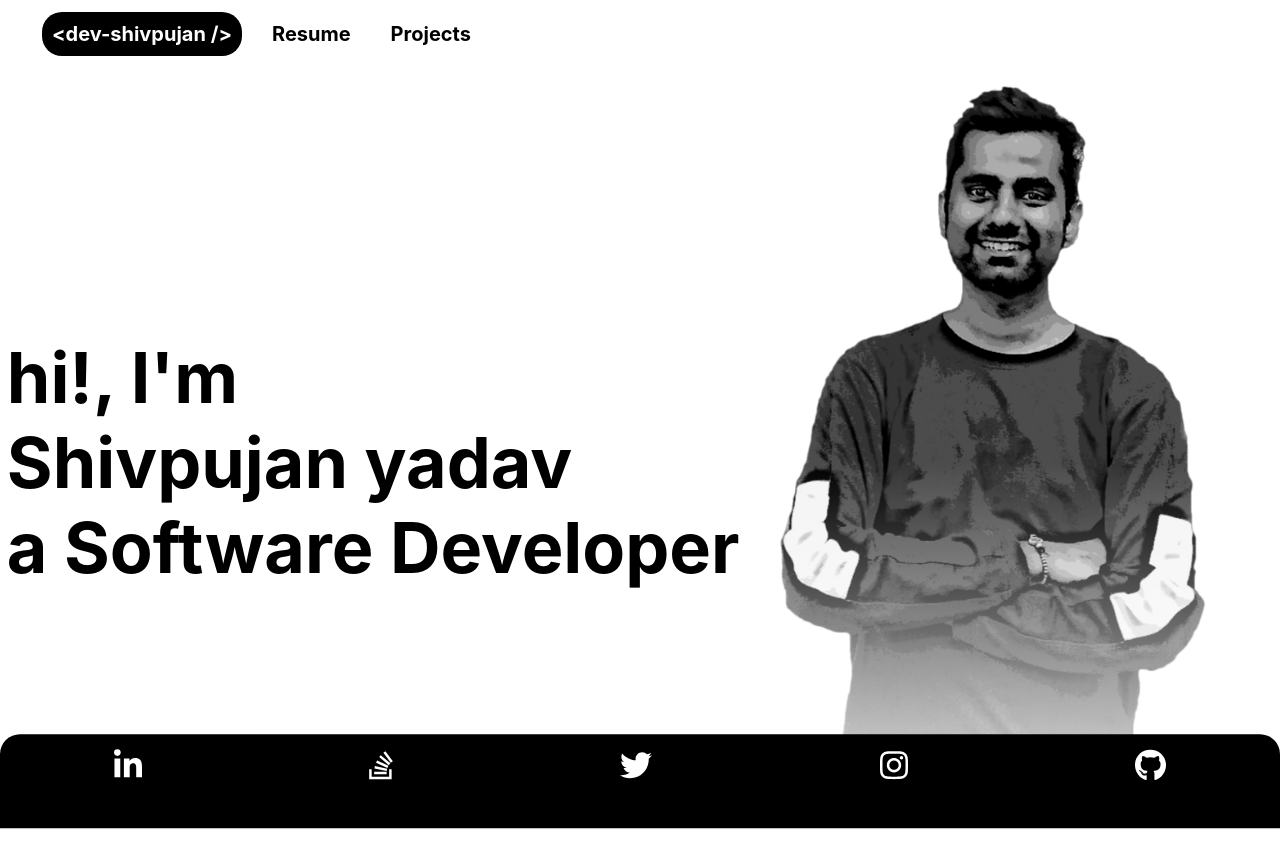
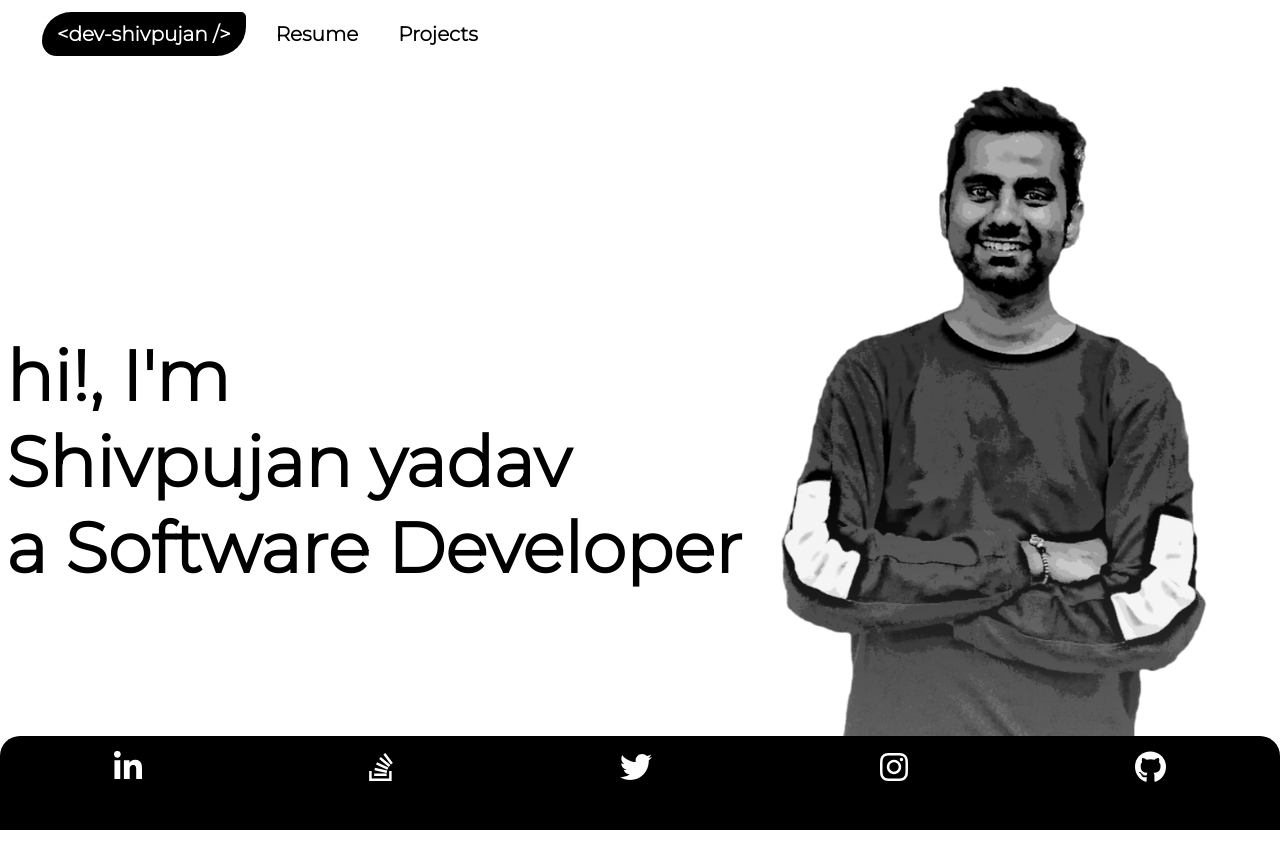
Before and after one commit to shivpujan12/portfolio-react, a React (Create React App) app: page / in a window 1280 px wide. Built offline with nearby package versions, Linux system fonts and the light colour scheme.

Commit message:
First Commit

```diff
--- a/package.json
+++ b/package.json
@@ -40,7 +40,8 @@
     ]
   },
   "devDependencies": {
-    "@craco/craco": "^5.3.0"
+    "@craco/craco": "^5.3.0",
+    "react-router-dom": "^6.16.0"
   },
   "cracoConfig": "craco.config.js"
 }
--- a/src/App.js
+++ b/src/App.js
@@ -1,9 +1,23 @@
 import './App.css';
 import Dashboard from "./components/Dashboard";
+import Resume from "./components/Resume";
+import Projects from "./components/Projects";
+import {BrowserRouter, Route, Routes} from "react-router-dom";
+import NoPage from "./components/NoPage";
 
 function App() {
   return (
-    <Dashboard/>
+      <>
+      <BrowserRouter>
+          <Routes>
+              <Route path="/" element={<Dashboard/>}/>
+              <Route path="/dashboard" element={<Dashboard/>}/>
+              <Route path="/resume" element={<Resume/>}/>
+              <Route path="/projects" element={<Projects/>}/>
+              <Route path="*" element={<NoPage/>}/>
+          </Routes>
+      </BrowserRouter>
+      </>
   );
 }
 
--- a/src/components/Dashboard.js
+++ b/src/components/Dashboard.js
@@ -3,7 +3,12 @@ import '../styles/Dashboard.scoped.css';
 import SomeImage from '../assets/test2.jpeg';
 import {FontAwesomeIcon} from "@fortawesome/react-fontawesome";
 import {faGithub, faInstagram, faLinkedinIn, faStackOverflow, faTwitter} from "@fortawesome/free-brands-svg-icons";
-import {useRef} from "react";
+import {useEffect, useRef} from "react";
+import {Route, Routes, useNavigate} from "react-router-dom";
+import Home from "./Home";
+import Resume from "./Resume";
+import NoPage from "./NoPage";
+import Projects from "./Projects";
 
 
 export default function Dashboard() {
@@ -11,34 +16,54 @@ export default function Dashboard() {
     const resumeRef = useRef(null);
     const projectsRef = useRef(null);
     const homeRef = useRef(null);
-    const handleNavClicks = (e) => {
+    const navigate = useNavigate();
+
+    useEffect(() => {
+        if (window.location.pathname === "/resume") {
+            resumeRef.current.classList.add("active");
+        } else if (window.location.pathname === "/projects") {
+            projectsRef.current.classList.add("active");
+        } else {
+            homeRef.current.classList.add("active");
+        }
+    }, []);
+
+    const setClassName = (e, name, className) => {
         e.preventDefault();
-        resumeRef.current.classList.remove('active');
-        projectsRef.current.classList.remove('active');
-        homeRef.current.classList.remove('active');
-        e.target.classList.add('active');
+        if (name === "resume") {
+            projectsRef.current.classList.remove("active");
+            homeRef.current.classList.remove("active");
+            resumeRef.current.classList.add(className);
+            navigate("/resume");
+        } else if (name === "projects") {
+            resumeRef.current.classList.remove("active");
+            homeRef.current.classList.remove("active");
+            projectsRef.current.classList.add(className);
+        } else if (name === "home") {
+            resumeRef.current.classList.remove("active");
+            projectsRef.current.classList.remove("active");
+            homeRef.current.classList.add(className);
+        }
     }
 
     return (
         <>
             <div className="navbar">
                 <div className="nav-items">
-                    <li ref={homeRef} className="active"><a href="/">&lt;dev-shivpujan /&gt;</a></li>
-                    <li ref={resumeRef} onClick={(e)=>handleNavClicks(e)}><a href="/">Resume</a></li>
-                    <li ref={projectsRef}><a href="/">Projects</a></li>
+                    <li ref={homeRef} className="active"
+                        onClick={(e) => setClassName(e, "home", "active")}
+                    ><a href="/">&lt;dev-shivpujan /&gt;</a></li>
+                    <li ref={resumeRef}
+                        onClick={(e) => setClassName(e, "resume", "active")}
+                    ><a href="/">Resume</a></li>
+                    <li ref={projectsRef}
+                        onClick={(e) => setClassName(e, "projects", "active")}
+                    ><a href="/">Projects</a></li>
                     {/*<li><a href="/about"></a></li>*/}
                 </div>
             </div>
-            <div className="container">
-                <div className="intro-text">
-                    <li>hi!, I'm</li>
-                    <li>Shivpujan yadav</li>
-                    <li>a Software Developer</li>
-                </div>
-                <div className="fade-img">
-                    <img src={SomeImage} alt="profile"/>
-                </div>
-            </div>
+            <Home />
+
             <div className="bottom">
 
                 <a href="https://www.linkedin.com/in/shivpujan-yadav-b98485142/"
--- /dev/null
+++ b/src/components/Home.js
@@ -0,0 +1,26 @@
+import SomeImage from "../assets/test2.jpeg";
+import '../styles/Dashboard.scoped.css';
+export default function Home(){
+    return (
+        <div className="container">
+            {/*<div className="blob-1">*/}
+            {/*    <svg viewBox="0 0 200 200" xmlns="http://www.w3.org/2000/svg">*/}
+            {/*        <path fill="#FF0066" d="M38.1,-28.1C50.6,-14.8,62.5,1.1,57.6,9.2C52.6,17.3,30.6,17.6,11.7,28.2C-7.2,38.8,-23,59.7,-32.5,58.6C-41.9,57.4,-44.9,34.2,-48.2,13C-51.4,-8.3,-55,-27.5,-47,-39.7C-39,-52,-19.5,-57.3,-3.3,-54.6C12.9,-51.9,25.7,-41.3,38.1,-28.1Z" transform="translate(100 100)" />*/}
+            {/*    </svg>*/}
+            {/*</div>*/}
+            {/*<div className="blob-2">*/}
+            {/*    <svg viewBox="0 0 200 200" xmlns="http://www.w3.org/2000/svg">*/}
+            {/*        <path fill="#0F62FE" d="M52.3,-35.1C68.5,-21.4,82.9,0.4,80.8,22.1C78.8,43.8,60.4,65.5,41.4,67.6C22.4,69.7,2.8,52.2,-12.3,39.5C-27.5,26.9,-38.2,19,-44.6,5.9C-51,-7.2,-53,-25.5,-44.9,-37.3C-36.7,-49.1,-18.3,-54.4,-0.1,-54.3C18.1,-54.2,36.1,-48.7,52.3,-35.1Z" transform="translate(100 100)" />*/}
+            {/*    </svg>*/}
+            {/*</div>*/}
+            <div className="intro-text">
+                <li>hi!, I'm</li>
+                <li>Shivpujan yadav</li>
+                <li>a Software Developer</li>
+            </div>
+            <div className="fade-img">
+                <img src={SomeImage} alt="profile"/>
+            </div>
+        </div>
+    )
+}
--- /dev/null
+++ b/src/components/NoPage.js
@@ -0,0 +1,5 @@
+export default function NoPage(){
+    return (
+        <h1>404</h1>
+    )
+}
--- /dev/null
+++ b/src/components/Projects.js
@@ -0,0 +1,5 @@
+export default function Projects(){
+    return (
+        <h1>Projects</h1>
+    )
+}
--- /dev/null
+++ b/src/components/Resume.js
@@ -0,0 +1,5 @@
+export default function Resume(){
+    return (
+        <h1>Resume</h1>
+    )
+}
--- a/src/styles/Dashboard.scoped.css
+++ b/src/styles/Dashboard.scoped.css
@@ -3,6 +3,7 @@
 .navbar{
     padding: 10px;
     margin: 12px;
+    font-family: 'Montserrat', sans-serif;
 }
 
 .nav-items{
@@ -28,11 +29,24 @@
 .active a{
     color: white;
     background: black;
-    border-radius: 20px;
-    padding: 10px;
+    border-top-left-radius: 30px;
+    border-top-right-radius: 5px;
+    border-bottom-right-radius: 30px;
+    border-bottom-left-radius: 15px;
+    padding: 10px 15px 10px 15px;
     transition: 0.5s;
 }
 
+
+
+.container{
+    display: flex;
+    flex-direction: row;
+    justify-content: space-around;
+    width: 100%;
+    height: 100%;
+    font-family: "Montserrat", serif;
+}
 
 img {
     max-width:500px;
@@ -40,23 +54,21 @@ img {
     width: auto;
     height: auto;
     filter: grayscale(100%);
+    background: transparent;
     transition: 1.3s;
     padding: 10px;
     border-radius: 50px;
 }
-/*img:hover {*/
-/*    filter: grayscale(0%) drop-shadow(2px 2px 6px #000000);*/
-/*}*/
-.container{
-    display: flex;
-    flex-direction: row;
-    justify-content: space-around;
-    width: 100%;
-    height: 100%;
-    /*font-family: "Montserrat", serif;*/
-}
+
 .fade-img {
     position: relative;
+    right: 0;
+    animation: move-from-right 1s ease-in-out;
+}
+
+@keyframes move-from-right {
+    0%   { transform: translateX(100%); }
+    100% { transform: translateX(0%); }
 }
 
 .fade-img:after {
@@ -65,8 +77,62 @@ img {
     bottom: 0;
     left: 0;
     right: 0;
-    background: linear-gradient(to bottom, rgba(255,255,255,0) 0%,rgba(255,255,255,1) 100%);
+    background: linear-gradient(to bottom, rgba(255,255,255,0) 0%,rgba(255,255,255,0.3) 100%);
     height: 50%;
+}
+
+.fade-img:before {
+    position: absolute;
+    top: 15%;
+    left: -15%;
+    fill: #023F92;
+    width: 50vmax;
+    z-index: -1;
+    animation: move-blob-2 10s ease-in-out infinite;
+    transform-origin: 50% 50%;
+}
+
+/*img:hover {*/
+/*    filter: grayscale(0%) drop-shadow(2px 2px 6px #000000);*/
+/*}*/
+
+/*.blob-1{*/
+/*    position: absolute;*/
+/*    top: 15%;*/
+/*    left: -15%;*/
+/*    fill: #023F92;*/
+/*    width: 50vmax;*/
+/*    z-index: -1;*/
+/*    animation: move-blob-1 10s ease-in-out infinite;*/
+/*    transform-origin: 50% 50%;*/
+/*}*/
+
+/*.blob-2{*/
+/*    position: absolute;*/
+/*    top: -15%;*/
+/*    left: 15%;*/
+/*    fill: #023F92;*/
+/*    width: 50vmax;*/
+/*    z-index: -1;*/
+/*    animation: move-blob-1 10s ease-in-out infinite;*/
+/*    transform-origin: 50% 50%;*/
+/*}*/
+
+@keyframes move-blob-1 {
+    0%   { transform: scale(1)   translate(20px, -50px); }
+    38%  { transform: scale(0.8, 1) translate(-80vw, 30vh) rotate(160deg); }
+    40%  { transform: scale(0.8, 1) translate(80vw, -30vh) rotate(160deg); }
+    78%  { transform: scale(1.3) translate(0vw, -50vh) rotate(-20deg); }
+    80%  { transform: scale(1.3) translate(0vw, 50vh) rotate(-20deg); }
+    100% { transform: scale(1)   translate(-10px, -30px); }
+}
+@keyframes move-blob-2 {
+    0%   { transform: scale(1)   translate(10px, -30px); }
+    38%  { transform: scale(0.8, 1) translate(80vw, 30vh) rotate(160deg); }
+    40%  { transform: scale(0.8, 1) translate(80vw, 30vh) rotate(160deg); }
+    78%  { transform: scale(1.3) translate(0vw, 50vh) rotate(-20deg); }
+    80%  { transform: scale(1.3) translate(0vw, 50vh) rotate(-20deg); }
+    100% { transform: scale(1)   translate(10px, -30px); }
 }
 
 .intro-text{
@@ -77,11 +143,19 @@ img {
     font-weight: bold;
     text-align: start;
     justify-content: center;
+    animation: move-from-left 1s ease-in-out;
+}
+
+@keyframes move-from-left {
+    0%   { transform: translateX(-100%); }
+    100% { transform: translateX(0%); }
 }
 
 .intro-text li{
     list-style-type: none;
 }
+
+
 
 .bottom{
     display:flex;
@@ -89,19 +163,21 @@ img {
     flex-direction: row;
     padding-top: 15px;
     padding-bottom: 15px;
-    bottom: 0;
+    bottom: -30px;
     left: 0;
     right: 0;
-    background: linear-gradient(to bottom, rgba(255,255,255,0) 0%,rgba(255,255,255,1) 100%);
     height: 8%;
-    display: flex;
-    flex-direction: row;
     justify-content: space-around;
     width: 100%;
     background: black;
     border-top-left-radius: 20px;
     border-top-right-radius:20px;
-    transform: translateY(30%);
+    animation: move-bottom-up 1s ease-in-out;
+}
+
+@keyframes move-bottom-up{
+    0%   { transform: translateY(100%); }
+    100% { transform: translateY(0%); }
 }
 
 a.social {
@@ -114,11 +190,27 @@ a.social:hover {
     transform: translateY(-6px) scale(1.2);
 }
 
-a.linkedIn {
+/*a.linkedIn {
+    color: cornflowerblue;
+}
+
+a.twitter {
+    color: cornflowerblue;
+}
+
+a.instagram {
+    color: darkred;
+}
+
+a.github {
     color: white;
 }
 
-a.facebook {
+a.stack-of{
+    color: orange;
+}*/
+
+a.linkedIn {
     color: white;
 }
 
@@ -133,12 +225,7 @@ a.instagram {
 a.github {
     color: white;
 }
-a.phone{
-    color: white;
-}
-a.gmail{
-    color: white;
-}
+
 a.stack-of{
     color: white;
 }
```
Also changed, not shown: 1 other file (tests, documents, lock files or other folders).
